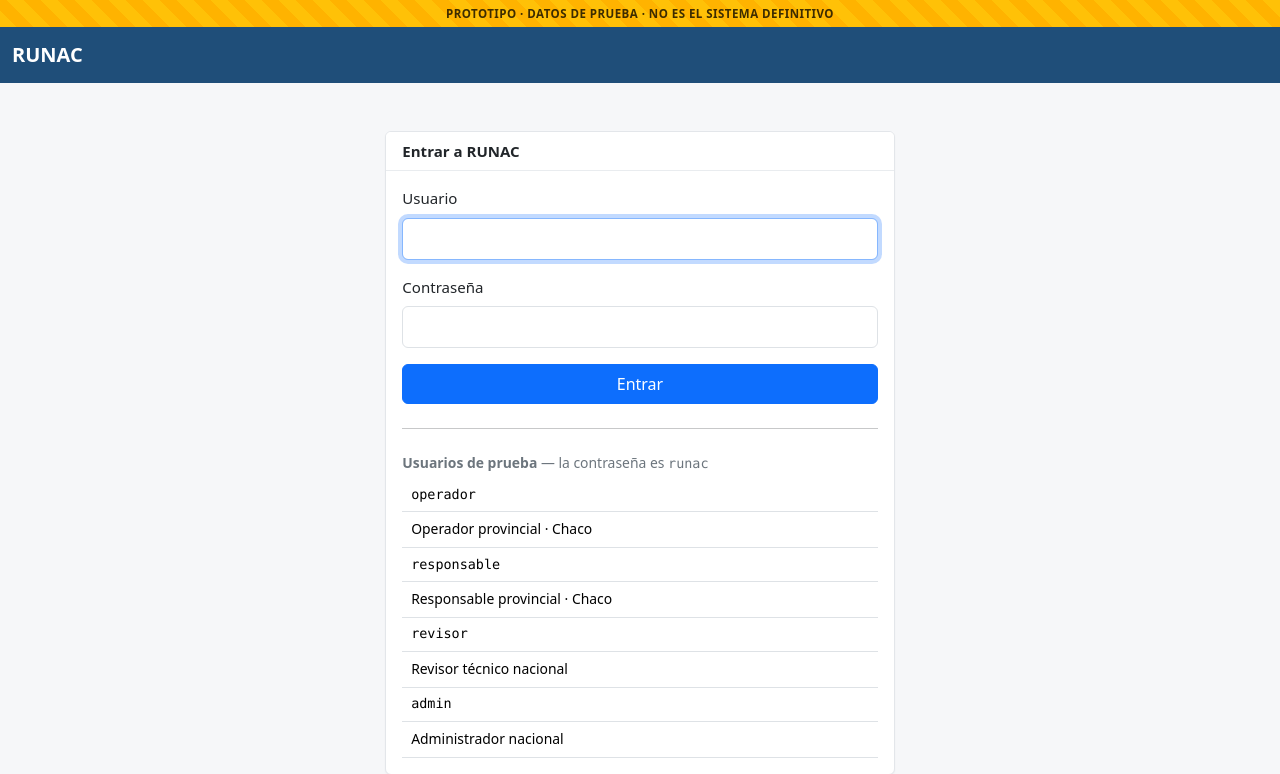
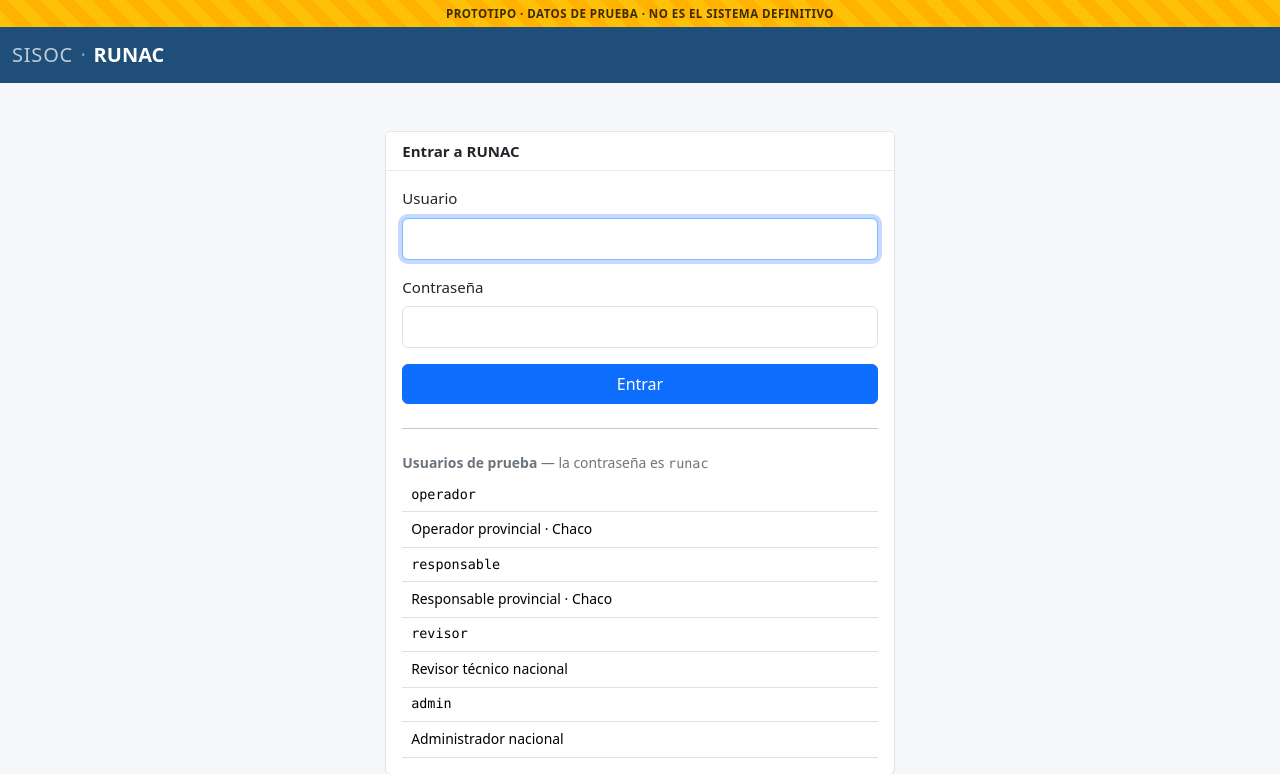
Before and after one commit to dsocial118/Modulo-de-Importaciones-Recurrentes, a Django app: a page that uses runac/templates/runac/base.html in a window 1280 px wide. Shown: the top 774 px of the page. Run offline with Django 5.2, Linux system fonts and the light colour scheme; tables that the repository leaves empty hold one stand-in row (values such as "Sample post").

Commit message:
El modulo se nombra dentro de SISOC, y la pantalla de Reglas dice de donde sale
Tres cambios de presentacion, ninguno toca la logica.

La barra decia solo RUNAC. Ahora dice SISOC · RUNAC, con el sistema mas apagado
y el modulo destacado: RUNAC no es un sistema aparte, es una seccion de SISOC, y
la marca tenia que decirlo.

La pantalla de Reglas es el argumento del modulo entero y no lo estaba diciendo.
Se agrego una linea: nada de eso esta escrito en el programa, sale de la
definicion del archivo, y el sistema lee esa misma configuracion para generar la
plantilla, para validar y para armar la pantalla.

El historial de correcciones estaba detras de un boton "Ver" y colapsado. Un
historial que hay que ir a buscar parece no existir, y la constancia de quien
cambio que es media razon de ser de esa pantalla. Ahora abre desplegado y con la
cantidad a la vista.

Co-Authored-By: Claude Opus 5 <noreply@anthropic.com>

```diff
--- a/runac/templates/runac/base.html
+++ b/runac/templates/runac/base.html
@@ -6,7 +6,7 @@
         <meta name="viewport" content="width=device-width, initial-scale=1" />
         <title>
             {% block titulo %}RUNAC{% endblock %}
-            · RUNAC
+            · SISOC · RUNAC
         </title>
         <link href="https://cdn.jsdelivr.net/npm/bootstrap@5.3.3/dist/css/bootstrap.min.css"
               rel="stylesheet" />
@@ -71,6 +71,12 @@
 
     .navbar { background: var(--azul) !important; }
     .navbar .navbar-brand, .navbar .nav-link { color: #fff !important; }
+    /* El sistema, más apagado; el módulo, destacado. Se lee «SISOC · RUNAC»
+       como una sola cosa y no como dos marcas compitiendo. */
+    .marca-sistema { opacity: .72; font-weight: 400; letter-spacing: .04em; }
+    .marca-separador { opacity: .45; margin: 0 .15rem; }
+    /* Lo que explica POR QUÉ el sistema hace lo que hace, no qué hacer. */
+    .fundamento { border-left: 3px solid #1F4E79; padding-left: .6rem; max-width: 60ch; }
     .navbar .nav-link.activo { background: rgba(255,255,255,.16); border-radius: .3rem; }
     .navbar-toggler { border-color: rgba(255,255,255,.4); }
     .navbar-toggler-icon {
@@ -220,7 +226,12 @@
             {% if es_prototipo %}<div class="aviso-prototipo">{{ aviso_prototipo }}</div>{% endif %}
             <nav class="navbar navbar-expand-lg">
                 <div class="container-xxl">
-                    <a class="navbar-brand fw-bold" href="{% url 'runac:inicio' %}">RUNAC</a>
+                    {% comment %} El módulo se nombra dentro del sistema al que pertenece: RUNAC no es un sistema aparte, es una sección de SISOC. {% endcomment %}
+                    <a class="navbar-brand" href="{% url 'runac:inicio' %}">
+                        <span class="marca-sistema">SISOC</span>
+                        <span class="marca-separador">·</span>
+                        <span class="fw-bold">RUNAC</span>
+                    </a>
                     {% if user.is_authenticated %}
                         <button class="navbar-toggler"
                                 type="button"
```
Also changed, not shown: runac/templates/runac/edicion.html (+7 -3 lines), runac/templates/runac/reglas.html (+8 -0 lines).
